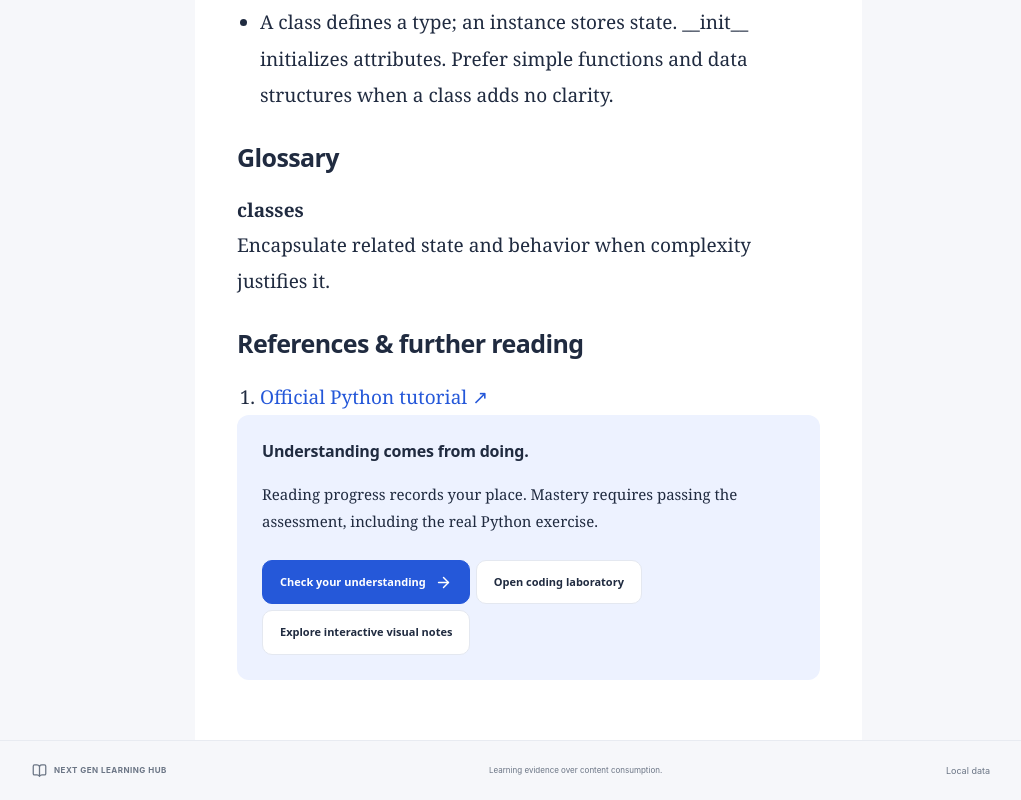
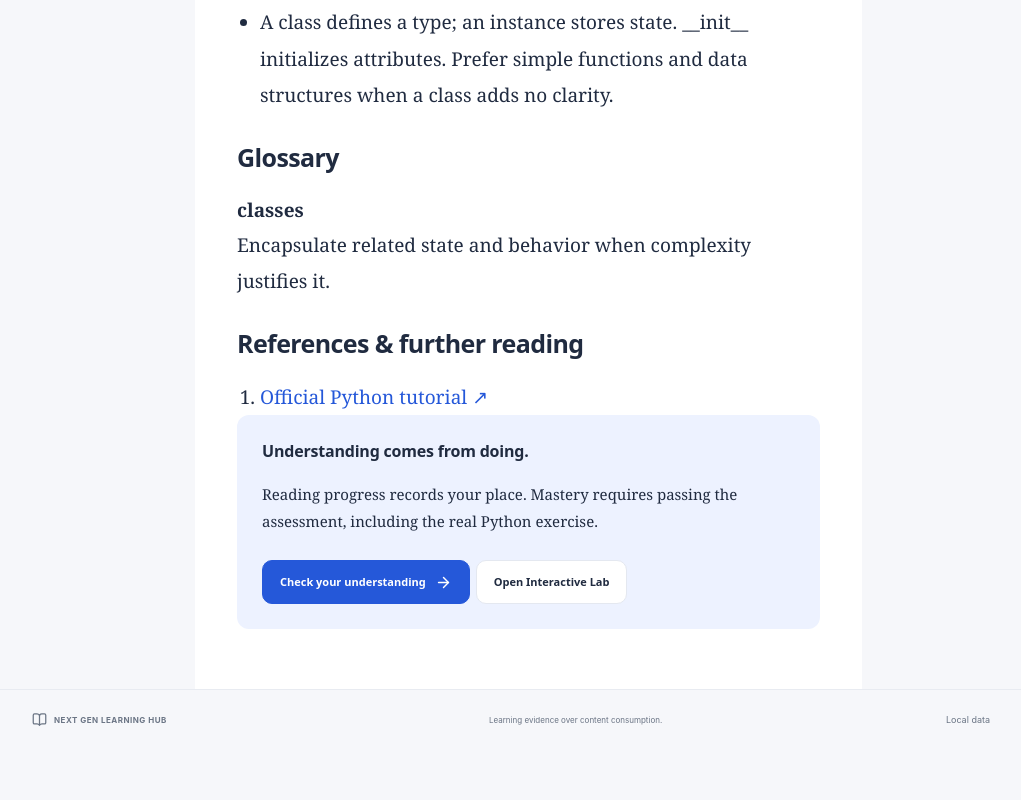
Before and after one commit to Swapnild007/Self_learning, a React (Vite) app: page /#/read/python-classes in a window 1280 px wide. Shown: the part 4878-5678 px from the top of the page, without its empty margins (248-1269 px from the left). After the commit the page ends 5627 px from the top, so only its background shows below. Built offline with nearby package versions, Linux system fonts and the light colour scheme.

Commit message:
Remove repeated lab entry points from lesson finish

```diff
--- a/src/pages/Reader.tsx
+++ b/src/pages/Reader.tsx
@@ -440,10 +440,7 @@ export default function Reader() {
                 Check your understanding <ArrowRight size={17} />
               </Link>
               <Link className="button" to="/lab">
-                Open coding laboratory
-              </Link>
-              <Link className="button" to="/visuals">
-                Explore interactive visual notes
+                Open Interactive Lab
               </Link>
             </div>
           </section>
```
